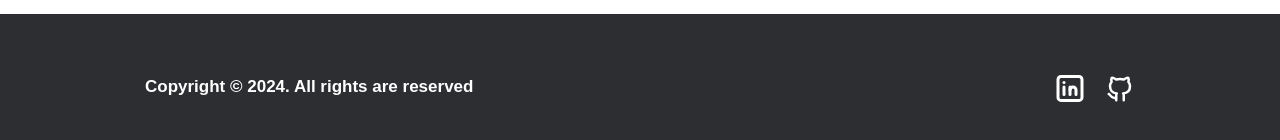
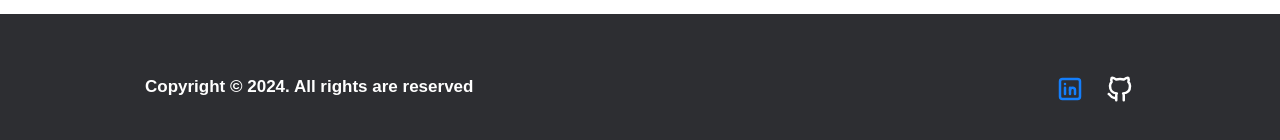
Before and after one commit to ftouuh/portfolio, a React (Create React App) app: page / in a window 1280 px wide. In both pictures the pointer is over the link 1070 px from the left and 2250 px from the top of the page. Shown: the part 2158-2298 px from the top of the page. Built offline with nearby package versions, Linux system fonts and the light colour scheme.

Commit message:
footer edit

```diff
--- a/src/styles/comps/footer.css
+++ b/src/styles/comps/footer.css
@@ -42,9 +42,9 @@ footer h3 {
 .footerc__socials a {
   font-size: 2.3rem;
   color: white;
+  transition: 1s all ;
 }
 
 .footerc__socials a:hover {
-  transform: scale(1.2);
-  transition: all 0.2s ease-in-out;
+  color: var(--header-color);
 }
```
